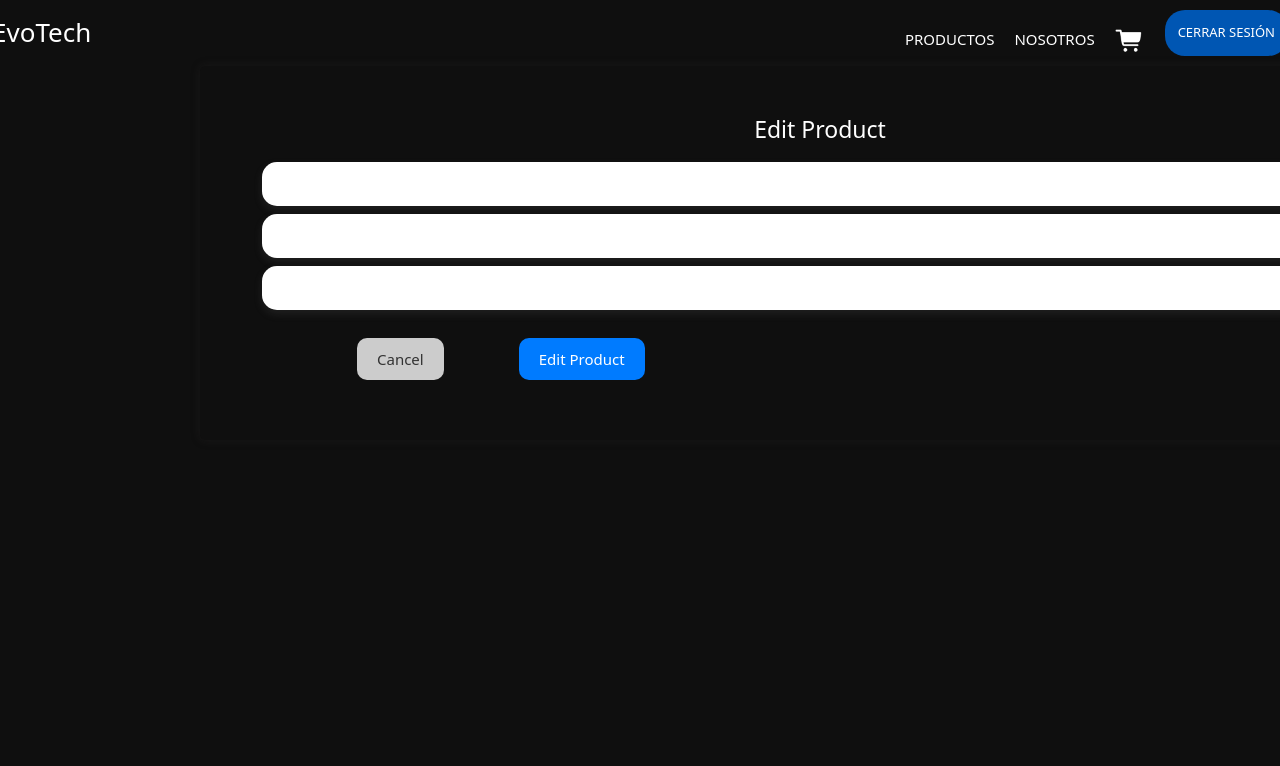
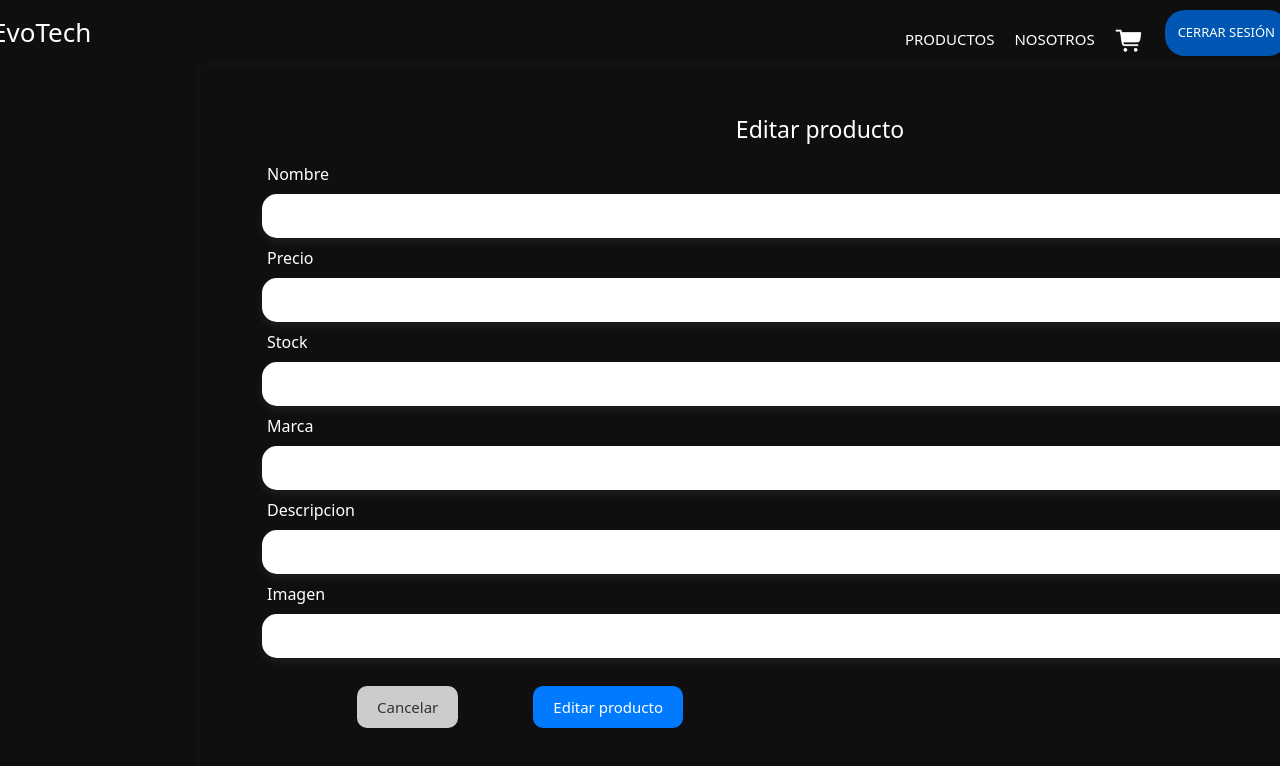
Before and after one commit to Agustinaa01/PL-Final-Front, a React (Create React App) app: page /editForm in a window 1280 px wide. Shown: the top 766 px of the page. Built offline with nearby package versions, Linux system fonts and the light colour scheme; the HTML template or start-up script is replaced by a standard one.

Commit message:
Agregado campos adicionales en EditProductForm

```diff
--- a/src/components/editproductform/EditProductForm.js
+++ b/src/components/editproductform/EditProductForm.js
@@ -1,13 +1,13 @@
 import React, { useState, useRef } from "react";
 import { useNavigate } from "react-router-dom";
-// import "./ProductForm.css";
+import "./EditProductForm.css";
 import Headers from "../header/Headers";
-// import productImage from "./productAdd.png";
+//import productImage from "./productform/productAdd.png";
 
 const EditProductForm = ({ productData }) => {
   const [name, setName] = useState("");
   const [price, setPrice] = useState("");
-  const [color, setColor] = useState("");
+  const [brand, setBrand] = useState("");
   const [stock, setStock] = useState("");
   const [desc, setDesc] = useState("");
   const [imageUrl, setImageUrl] = useState("");
@@ -15,7 +15,7 @@ const EditProductForm = ({ productData }) => {
 
   const nameRef = useRef(null);
   const priceRef = useRef(null);
-  const colorRef = useRef(null);
+  const brandRef = useRef(null);
   const stockRef = useRef(null);
   const descRef = useRef(null);
   const imageUrlRef = useRef(null);
@@ -30,8 +30,8 @@ const EditProductForm = ({ productData }) => {
     setPrice(event.target.value);
   };
 
-  const handleColorChange = (event) => {
-    setColor(event.target.value);
+  const handleBrandChange = (event) => {
+    setBrand(event.target.value);
   };
 
   const handleStockChange = (event) => {
@@ -48,7 +48,7 @@ const EditProductForm = ({ productData }) => {
 
   const handleEditClick = () => {
     if (name.trim() === "") {
-      setError({ ...error, nameError: "Please enter the name" });
+      setError({ ...error, nameError: "Introduzca un nombre" });
       nameRef.current.focus();
       return;
     }
@@ -61,28 +61,50 @@ const EditProductForm = ({ productData }) => {
       <div className="name">
         <div className="name-box">
           <div className="container">
-            <h2 className="add">Edit Product</h2>
-            {/* Agregar error de nombre */}
-            {error?.nameError && (
-              <p className="input-vacio">{error.nameError}</p>
-            )}
-              <input
+            <h2 className="add">Editar producto</h2>
+            <label className="label-input">Nombre</label>
+            <input
+              className="input"
               onChange={handleNameChange}
               type="text"
               ref={nameRef}
             />
+            {error?.nameError && (
+              <p className="input-vacio">{error.nameError}</p>
+            )}
+            <label className="label-input">Precio</label>
             <input
+              className="input"
               onChange={handlePriceChange}
-              placeholder="Price"
               type="number"
-              value={price}
               ref={priceRef}
             />
+            <label className="label-input">Stock</label>
             <input
+              className="input"
+              onChange={handleStockChange}
+              type="number"
+              ref={stockRef}
+            />
+            <label className="label-input">Marca</label>
+            <input
+              className="input"
+              onChange={handleBrandChange}
+              type="text"
+              ref={brandRef}
+            />
+            <label className="label-input">Descripcion</label>
+            <input
+              className="input"
+              onChange={handleDescChange}
+              type="text"
+              ref={descRef}
+            />
+            <label className="label-input">Imagen</label>
+            <input
+              className="input"
               onChange={handleURLChange}
-              placeholder="Image URL"
-              type="text"
-              value={imageUrl}
+              type="url"
               ref={imageUrlRef}
             />
             <div className="add-button">
@@ -91,14 +113,14 @@ const EditProductForm = ({ productData }) => {
                 onClick={() => navigate(`/product/${productData.id}`)}
                 type="button"
               >
-                Cancel
+                Cancelar
               </button>
               <button
                 className="button-accept"
                 onClick={handleEditClick}
                 type="button"
               >
-                Edit Product
+                Editar producto
               </button>
             </div>
           </div>
```
Also changed, not shown: src/components/editproductform/EditProductForm.css (added).
